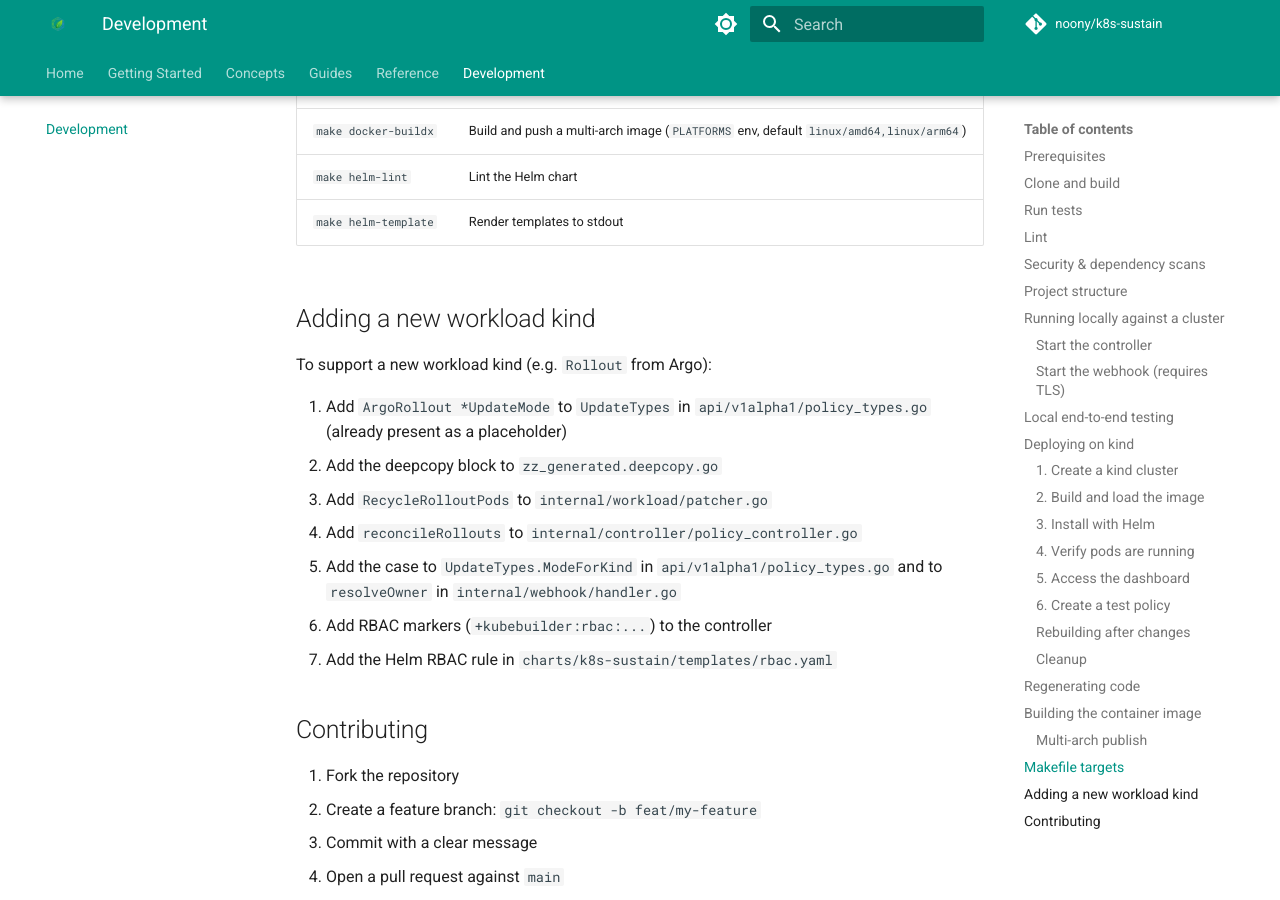
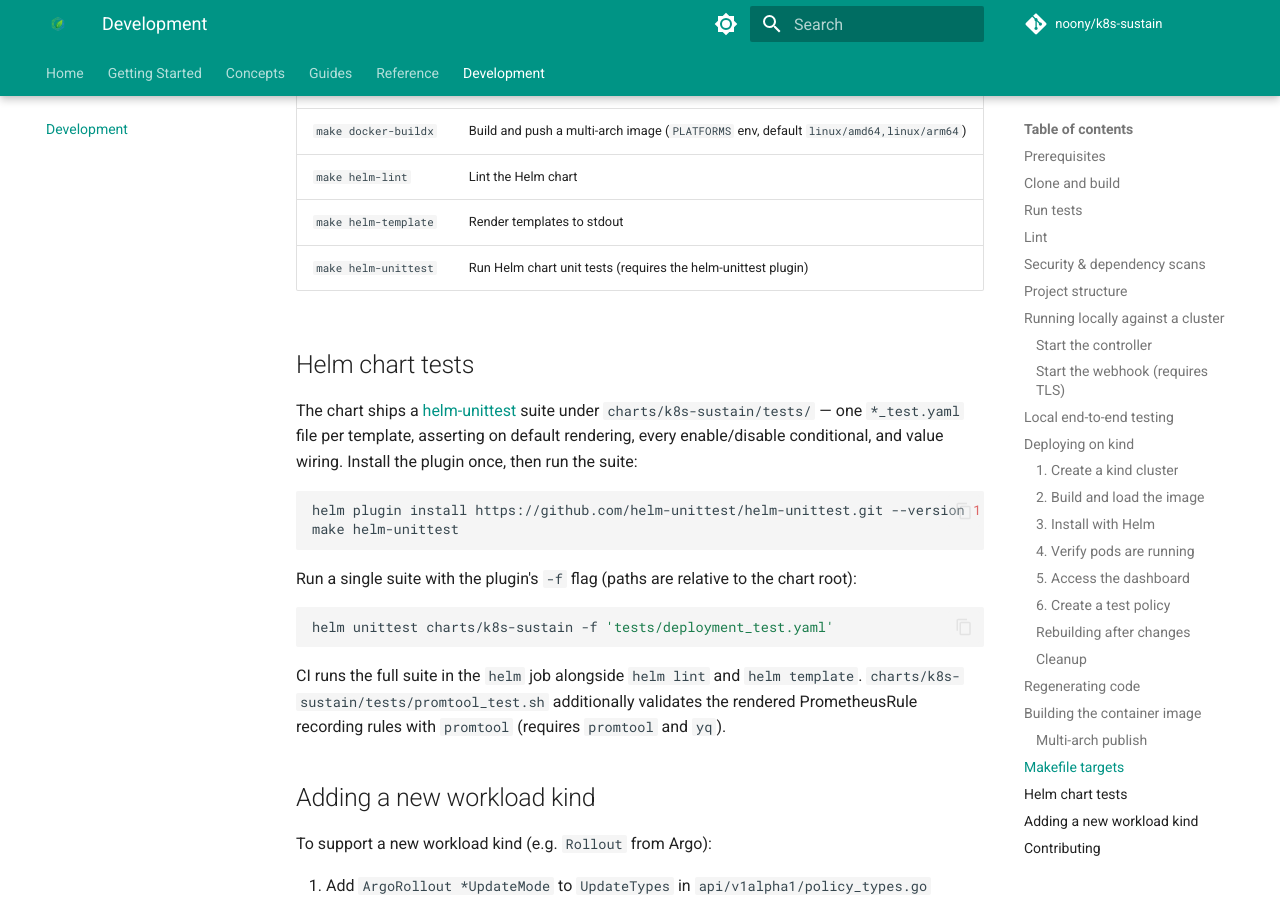
Before and after one commit to noony/k8s-sustain, an MkDocs documentation site: the page built from docs/development.md, in a window 1280 px wide and 900 px high, scrolled down 5864 px. Built offline with MkDocs 1.6.1 and Material for MkDocs 9.7.7, drawn with Linux system fonts in a browser that asks for light colours; comment, search, counter and statistics services are not loaded.

Commit message:
add helm chart unit tests

````diff
--- a/docs/development.md
+++ b/docs/development.md
@@ -258,6 +258,29 @@ Override `PLATFORMS` to change the matrix, e.g. `PLATFORMS=linux/arm64 make dock
 | `make docker-buildx` | Build and push a multi-arch image (`PLATFORMS` env, default `linux/amd64,linux/arm64`) |
 | `make helm-lint` | Lint the Helm chart |
 | `make helm-template` | Render templates to stdout |
+| `make helm-unittest` | Run Helm chart unit tests (requires the helm-unittest plugin) |
+
+## Helm chart tests
+
+The chart ships a [helm-unittest](https://github.com/helm-unittest/helm-unittest) suite
+under `charts/k8s-sustain/tests/` — one `*_test.yaml` file per template, asserting on
+default rendering, every enable/disable conditional, and value wiring. Install the plugin
+once, then run the suite:
+
+```bash
+helm plugin install https://github.com/helm-unittest/helm-unittest.git --version 1.0.0
+make helm-unittest
+```
+
+Run a single suite with the plugin's `-f` flag (paths are relative to the chart root):
+
+```bash
+helm unittest charts/k8s-sustain -f 'tests/deployment_test.yaml'
+```
+
+CI runs the full suite in the `helm` job alongside `helm lint` and `helm template`.
+`charts/k8s-sustain/tests/promtool_test.sh` additionally validates the rendered
+PrometheusRule recording rules with `promtool` (requires `promtool` and `yq`).
 
 ## Adding a new workload kind
 
````
Also changed, not shown: 19 other files.
